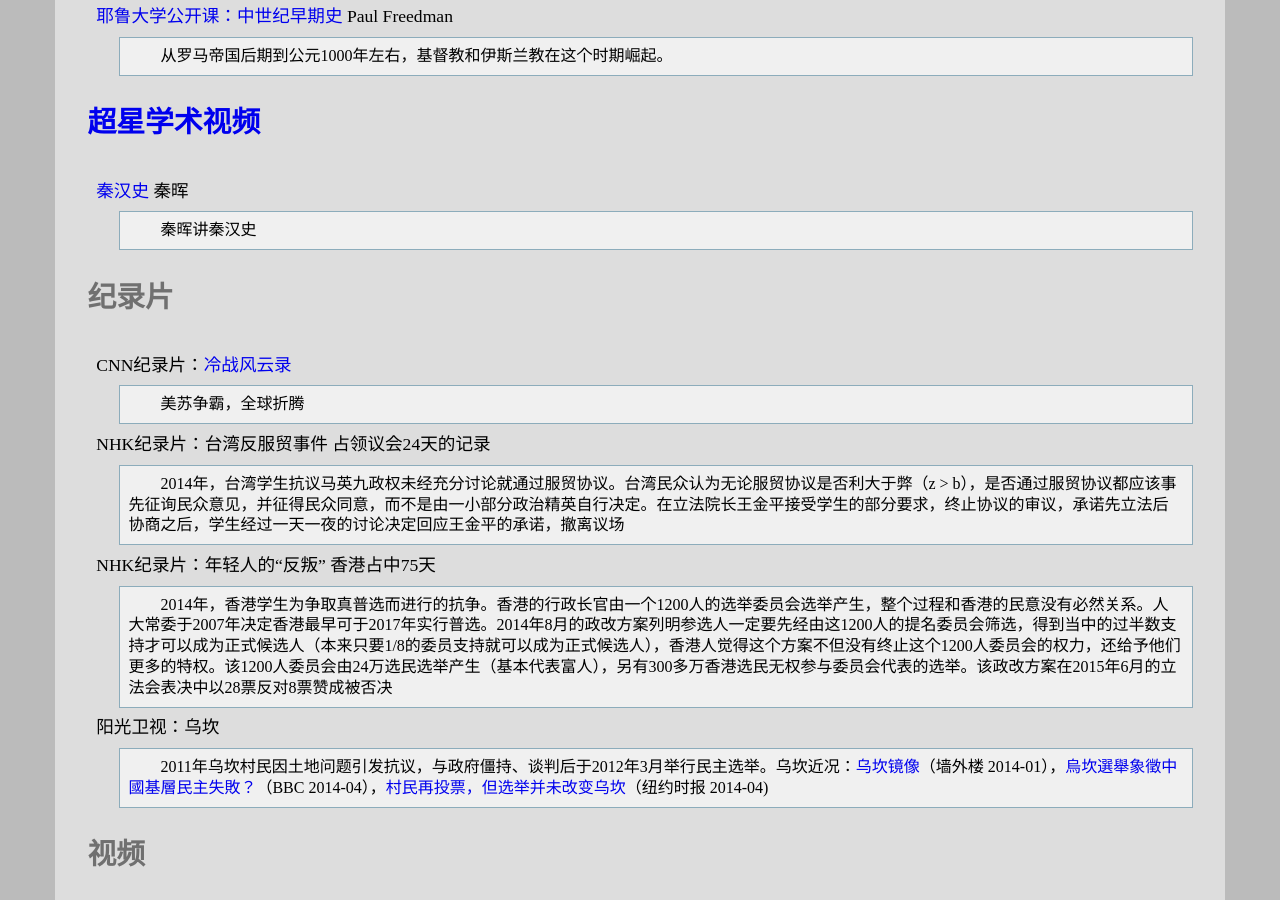
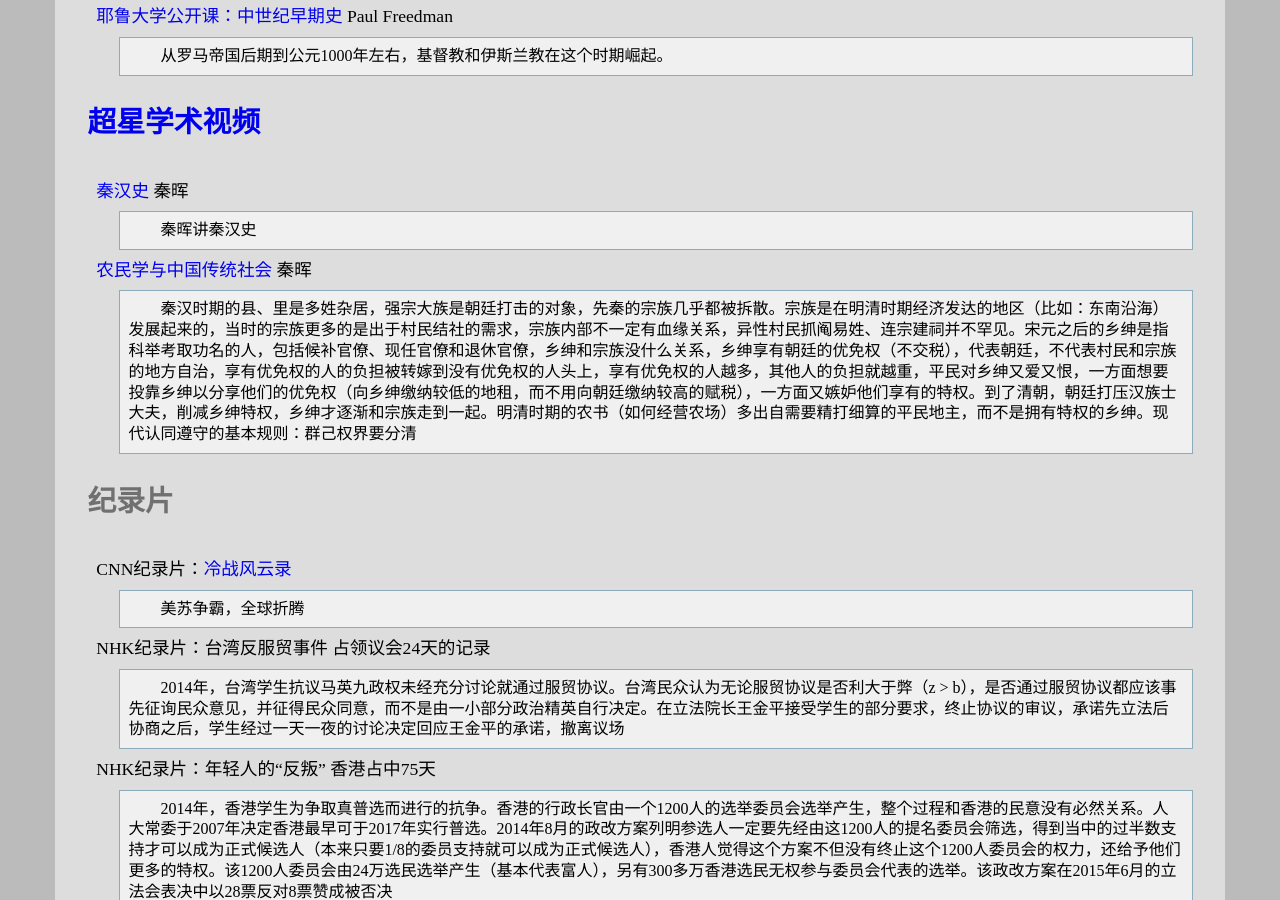
Before and after one commit to leiqin/leiqin.github.io, a Jekyll site: the page built from shoucang/history.markdown, in a window 1280 px wide and 900 px high, scrolled down 3492 px. Built offline with Jekyll 4.4.1, drawn with Linux system fonts in a browser that asks for light colours.

Commit message:
+ 添加以史为镜 农民学与中国传统社会

```diff
--- a/shoucang/history.markdown
+++ b/shoucang/history.markdown
@@ -103,6 +103,9 @@ title: 以史为镜
 [秦汉史](http://mooc.chaoxing.com/course/1122947.html) 秦晖
 :	秦晖讲秦汉史
 
+[农民学与中国传统社会](http://video.chaoxing.com/serie_400000203.shtml) 秦晖
+:	秦汉时期的县、里是多姓杂居，强宗大族是朝廷打击的对象，先秦的宗族几乎都被拆散。宗族是在明清时期经济发达的地区（比如：东南沿海）发展起来的，当时的宗族更多的是出于村民结社的需求，宗族内部不一定有血缘关系，异性村民抓阄易姓、连宗建祠并不罕见。宋元之后的乡绅是指科举考取功名的人，包括候补官僚、现任官僚和退休官僚，乡绅和宗族没什么关系，乡绅享有朝廷的优免权（不交税），代表朝廷，不代表村民和宗族的地方自治，享有优免权的人的负担被转嫁到没有优免权的人头上，享有优免权的人越多，其他人的负担就越重，平民对乡绅又爱又恨，一方面想要投靠乡绅以分享他们的优免权（向乡绅缴纳较低的地租，而不用向朝廷缴纳较高的赋税），一方面又嫉妒他们享有的特权。到了清朝，朝廷打压汉族士大夫，削减乡绅特权，乡绅才逐渐和宗族走到一起。明清时期的农书（如何经营农场）多出自需要精打细算的平民地主，而不是拥有特权的乡绅。现代认同遵守的基本规则：群己权界要分清
+
 ### 纪录片
 
 CNN纪录片：[冷战风云录](http://movie.douban.com/subject/1864220/)
```
